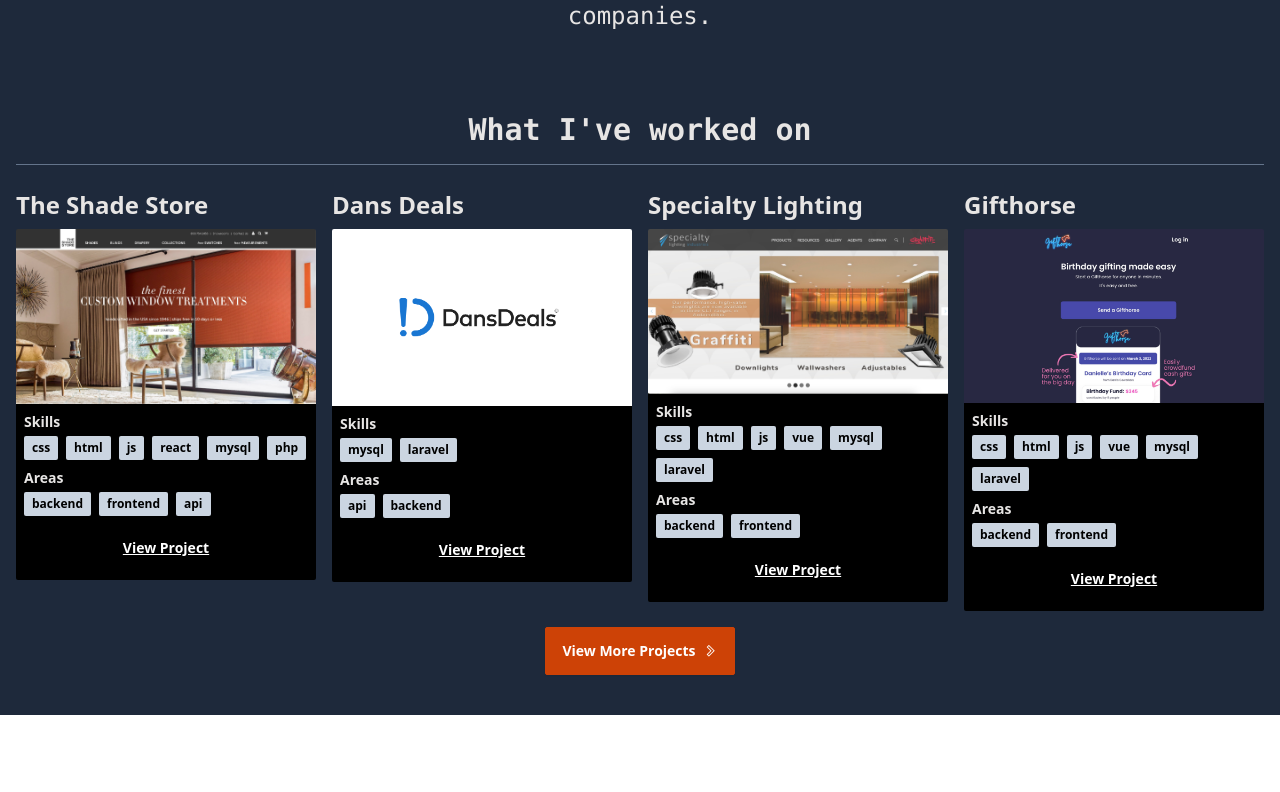
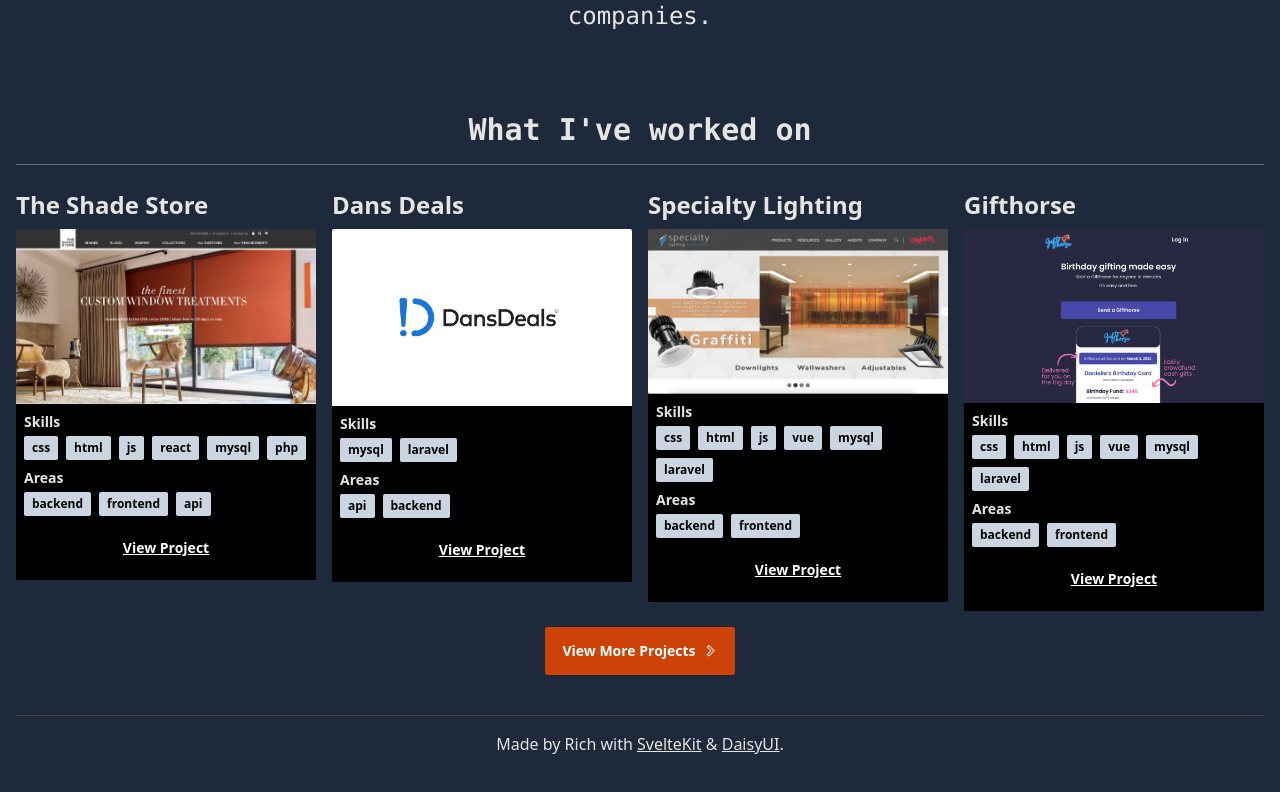
Before and after one commit to perez-rich/richperez.dev, a SvelteKit app: page / in a window 1280 px wide. Shown: the part 360-1152 px from the top of the page. Before the commit the page ends 1075 px from the top, so only its background shows below. Built offline with nearby package versions, Linux system fonts and the light colour scheme.

Commit message:
added site footer

```diff
--- /dev/null
+++ b/src/lib/components/SiteFooter.svelte
@@ -0,0 +1,9 @@
+<footer class="flex justify-center items-center border-t border-t-stone-700 p-4 mt-10">
+    <p>Made by Rich with <a href="https://kit.svelte.dev" target="_blank">SvelteKit</a> & <a href="https://daisyui.com" target="_blank">DaisyUI</a>.</p>
+</footer>
+
+<style>
+    footer a {
+        text-decoration: underline;
+    }
+</style>
--- /dev/null
+++ b/src/lib/utils.ts
@@ -0,0 +1,10 @@
+export let yearsActive = () => {
+    const years = currentYear() - 2007;
+
+    return years;
+}
+
+export let currentYear = () => {
+    const now = new Date();
+    return now.getFullYear();
+}
--- a/src/routes/+layout.svelte
+++ b/src/routes/+layout.svelte
@@ -1,9 +1,11 @@
 <script>
     import "../app.css";
     import SiteHeader from "$lib/components/SiteHeader.svelte";
+    import SiteFooter from "$lib/components/SiteFooter.svelte";
 </script>
 
 <main class="px-4 pb-10">
     <SiteHeader></SiteHeader>
     <slot></slot>
+    <SiteFooter></SiteFooter>
 </main>
--- a/src/routes/+page.svelte
+++ b/src/routes/+page.svelte
@@ -1,9 +1,6 @@
 <script lang="ts">
     import { featured } from '$lib/repositories/projects';
     import Project from '$lib/components/Project.svelte';
-
-    const now = new Date()
-    const years = now.getFullYear() - 2007;
 </script>
 
 <svelte:head>
```
